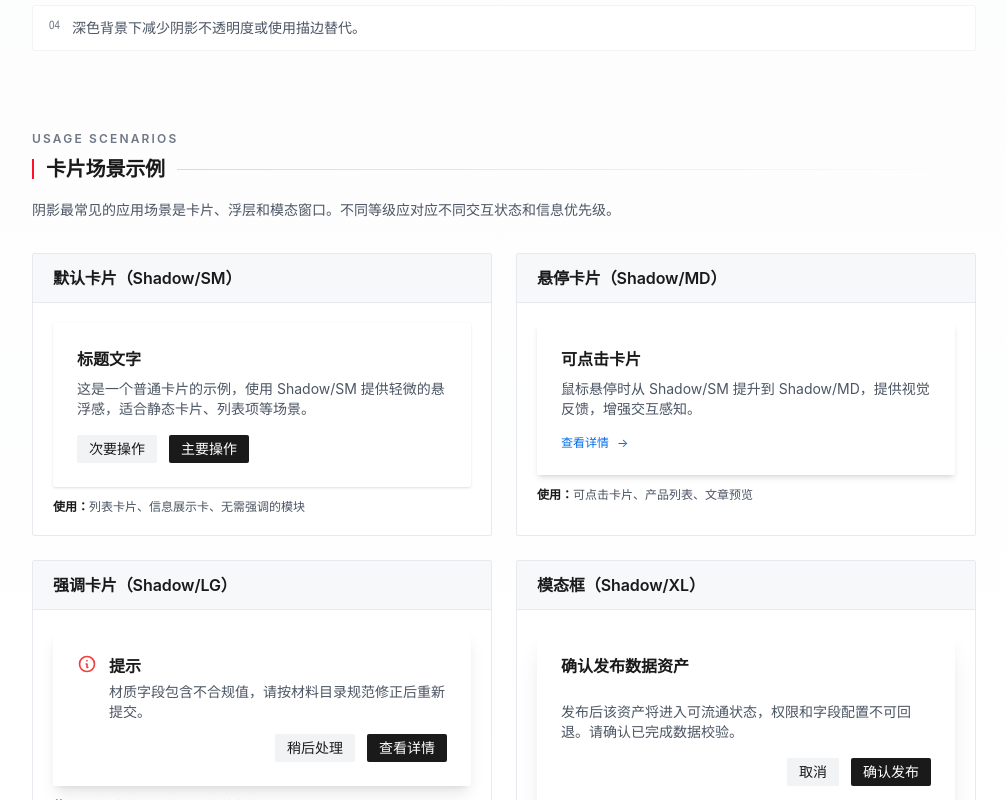
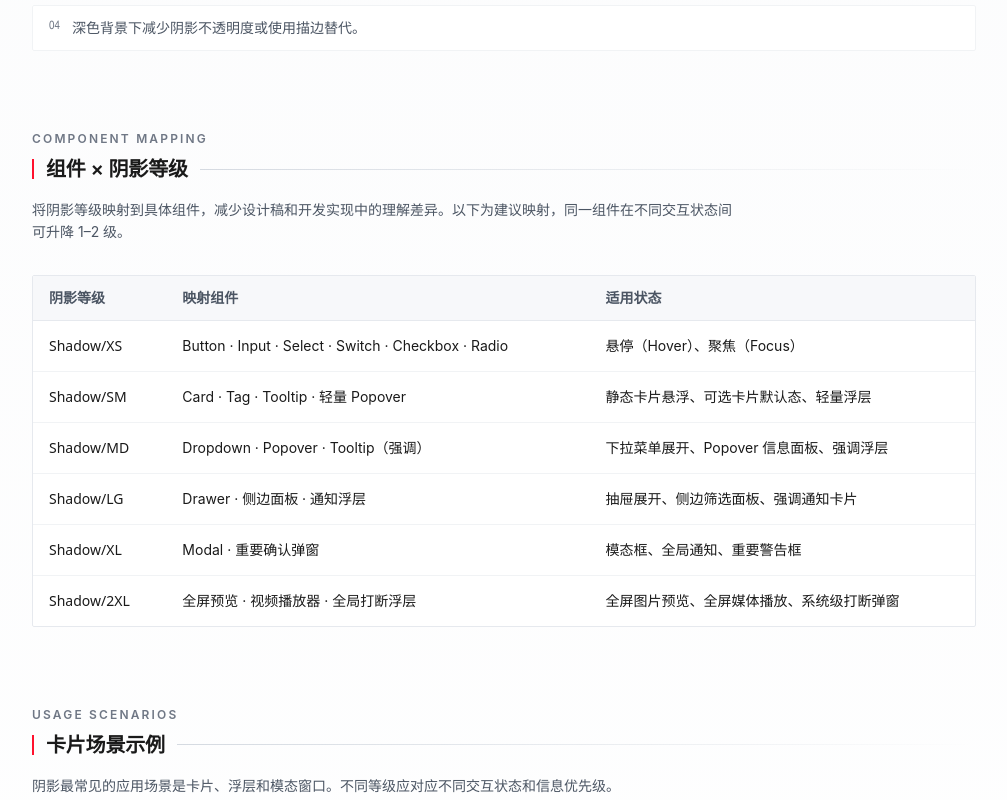
Before and after one commit to susu192856/xincailiao-design-system, a Vue app: page /shadow in a window 1280 px wide. Shown: the part 2760-3560 px from the top of the page, without its empty margins (264-1271 px from the left). Built offline with nearby package versions, Linux system fonts and the light colour scheme.

Commit message:
修复基础规范审查中的5个问题：笔误修正、行长规则、数据色原则、阴影映射表、任务黑vs产品蓝决策指南

```diff
--- a/src/pages/design-system/ColorsPage.tsx
+++ b/src/pages/design-system/ColorsPage.tsx
@@ -320,6 +320,46 @@ export default function ColorsPage() {
 
       <section>
         <SectionHeading
+          eyebrow="Decision Guide"
+          title="任务黑 vs 产品蓝 — 如何选择"
+          description="这是新材道色彩模型中最需要判断力的一层：两个都可以用在按钮上，但承担的「语气」不同。以下场景帮助快速决策。"
+        />
+        <div className="overflow-hidden rounded-[var(--radius-sm)] border border-[var(--neutral-200)] bg-white">
+          <DocsTable>
+            <thead>
+              <tr>
+                <th>如果你要……</th>
+                <th>用这个</th>
+                <th>理由</th>
+              </tr>
+            </thead>
+            <tbody>
+              {[
+                ["提交表单 / 确认发布 / 保存配置", "黑色（Task）", "改变业务流程的结果——用户需要感到'这件事定了'。"],
+                ["下一步 / 继续 / 完成", "黑色（Task）", "推进流程前进，不是辅助操作。"],
+                ["查看详情 / 了解更多 / 跳转链接", "蓝色（Product）", "引导探索，不改变数据状态。"],
+                ["筛选 / 搜索 / 下载 / 导出", "蓝色（Product）", "产品功能操作，不改变业务结果。"],
+                ["新建 / 创建 / 生成", "黑色（Task）", "新增是一条业务流程的起点，需要明确触发。"],
+                ["取消 / 返回 / 关闭（不改变数据）", "灰色（Ghost）", "用 outline 或文字按钮，保持操作层级合理。"],
+                ["删除 / 不可逆操作", "语义红色（Error）", "严禁用品牌红或黑色替代。红色 + 二次确认。"],
+              ].map(([scenario, choice, reason]) => (
+                <tr key={scenario}>
+                  <td className="text-sm text-[var(--text-secondary)]">{scenario}</td>
+                  <td className="whitespace-nowrap text-sm font-semibold text-[var(--text-primary)]">{choice}</td>
+                  <td className="text-sm text-[var(--text-tertiary)]">{reason}</td>
+                </tr>
+              ))}
+            </tbody>
+          </DocsTable>
+        </div>
+        <div className="mt-4 rounded-[var(--radius-sm)] border border-[var(--neutral-200)] bg-white px-5 py-4 text-sm leading-6 text-[var(--text-secondary)]">
+          <strong className="text-[var(--text-primary)]">简单记法：</strong>
+          黑色 = "我决定了一件事"；蓝色 = "我想看看 / 用用这个功能"。如果按钮同时改变数据又引导探索（少数情况），优先按"是否改变业务结果"来判断。
+        </div>
+      </section>
+
+      <section>
+        <SectionHeading
           eyebrow="Semantic Colors"
           title="语义色"
           description="语义色用于状态反馈。尤其注意：错误/危险使用 error，不使用品牌红，避免品牌识别和风险提示混淆。"
@@ -371,7 +411,18 @@ export default function ColorsPage() {
           }, [] as ReactNode[])}
         </div>
 
-        <div className="mt-8">
+        <div className="mt-8 rounded-[var(--radius-sm)] border border-[var(--neutral-200)] bg-white p-5">
+          <h3 className="text-base font-semibold text-[var(--text-primary)]">使用原则</h3>
+          <ul className="mt-3 space-y-2 text-sm leading-6 text-[var(--text-secondary)]">
+            <li><strong className="text-[var(--text-primary)]">序列数 ≤ 6：</strong>从 10 个色系中选取不同色系，相邻系列避免使用同一色系的近似层级。</li>
+            <li><strong className="text-[var(--text-primary)]">序列数 ≥ 7：</strong>配合线型、点型、透明度或图例分组，不只依赖颜色区分。</li>
+            <li><strong className="text-[var(--text-primary)]">面积图 / 饼图：</strong>颜色超过 6 类时应合并为"其他"，避免大量颜色削弱可读性。</li>
+            <li><strong className="text-[var(--text-primary)]">风险与阈值：</strong>优先使用 <span className="font-semibold">error-text</span> 或 <span className="font-semibold">warning-text</span> 标注异常和阈值线，不占用普通数据序列的颜色。</li>
+            <li><strong className="text-[var(--text-primary)]">品牌红在图表中：</strong>仅用于标注关键阈值、异常结果或业务重点，不作为普通序列色。</li>
+          </ul>
+        </div>
+
+        <div className="mt-5">
           <Link
             to="/components/chart"
             className="group flex items-center gap-4 rounded-[var(--radius-sm)] border border-[var(--neutral-200)] bg-white p-5 transition-all hover:border-[var(--neutral-300)] hover:bg-[var(--neutral-50)]"
--- a/src/pages/design-system/ShadowPage.tsx
+++ b/src/pages/design-system/ShadowPage.tsx
@@ -1,4 +1,5 @@
 import { SectionHeading, SpecList } from "../../components/docs/ComponentDoc";
+import DocsTable from "../../components/docs/DocsTable";
 import PageHeader from "../../components/docs/PageHeader";
 import { Button } from "../../components/ui/Button";
 
@@ -208,6 +209,39 @@ export default function ShadowPage() {
 
       <section>
         <SectionHeading
+          eyebrow="Component Mapping"
+          title="组件 × 阴影等级"
+          description="将阴影等级映射到具体组件，减少设计稿和开发实现中的理解差异。以下为建议映射，同一组件在不同交互状态间可升降 1–2 级。"
+        />
+        <DocsTable>
+          <thead>
+            <tr>
+              <th>阴影等级</th>
+              <th>映射组件</th>
+              <th>适用状态</th>
+            </tr>
+          </thead>
+          <tbody>
+            {[
+              ["Shadow/XS", "Button · Input · Select · Switch · Checkbox · Radio", "悬停（Hover）、聚焦（Focus）"],
+              ["Shadow/SM", "Card · Tag · Tooltip · 轻量 Popover", "静态卡片悬浮、可选卡片默认态、轻量浮层"],
+              ["Shadow/MD", "Dropdown · Popover · Tooltip（强调）", "下拉菜单展开、Popover 信息面板、强调浮层"],
+              ["Shadow/LG", "Drawer · 侧边面板 · 通知浮层", "抽屉展开、侧边筛选面板、强调通知卡片"],
+              ["Shadow/XL", "Modal · 重要确认弹窗", "模态框、全局通知、重要警告框"],
+              ["Shadow/2XL", "全屏预览 · 视频播放器 · 全局打断浮层", "全屏图片预览、全屏媒体播放、系统级打断弹窗"],
+            ].map(([level, components, state]) => (
+              <tr key={level}>
+                <td className="whitespace-nowrap font-token text-sm text-[var(--text-primary)]">{level}</td>
+                <td className="text-sm text-[var(--text-secondary)]">{components}</td>
+                <td className="text-sm text-[var(--text-secondary)]">{state}</td>
+              </tr>
+            ))}
+          </tbody>
+        </DocsTable>
+      </section>
+
+      <section>
+        <SectionHeading
           eyebrow="Usage Scenarios"
           title="卡片场景示例"
           description="阴影最常见的应用场景是卡片、浮层和模态窗口。不同等级应对应不同交互状态和信息优先级。"
--- a/src/pages/design-system/TypographyPage.tsx
+++ b/src/pages/design-system/TypographyPage.tsx
@@ -135,12 +135,16 @@ export default function TypographyPage() {
             <div className="mt-5 space-y-4">
               <RuleBadge ok>标题行高约 1.2–1.35，正文约 1.5–1.75。</RuleBadge>
               <RuleBadge ok>中文阅读正文控制在约 32–45 个汉字宽。</RuleBadge>
-              <RuleBadge ok>主正文使用 text-body（900），描述与标注至少使用 text-secondary / text-tertiary。</RuleBadge>
+              <RuleBadge ok>主正文使用 text-body（neutral-800），描述与标注至少使用 text-secondary / text-tertiary。</RuleBadge>
               <RuleBadge ok={false}>不要让 text-disabled（neutral-500）承担正常小字，它在白底仅约 2.64:1。</RuleBadge>
               <RuleBadge ok={false}>移动端不要机械缩小到桌面字号的 85%，优先重排布局并保持正文至少 14px。</RuleBadge>
             </div>
           </div>
         </div>
+        <div className="mt-5 rounded-[var(--radius-sm)] border border-[var(--info-border)] bg-[var(--info-bg)] px-5 py-4 text-sm leading-6 text-[var(--text-secondary)]">
+          <strong className="text-[var(--text-primary)]">行长推荐值：</strong>
+          正文舒适阅读宽度为 <span className="font-semibold text-[var(--text-primary)]">640px–700px</span>（约 32–45 个汉字）；页面说明容器上限为 <span className="font-semibold text-[var(--text-primary)]">760px</span>，不作为长正文的推荐行长。表格、代码和栅格示例不受此限制。
+        </div>
       </section>
     </div>
   );
```
